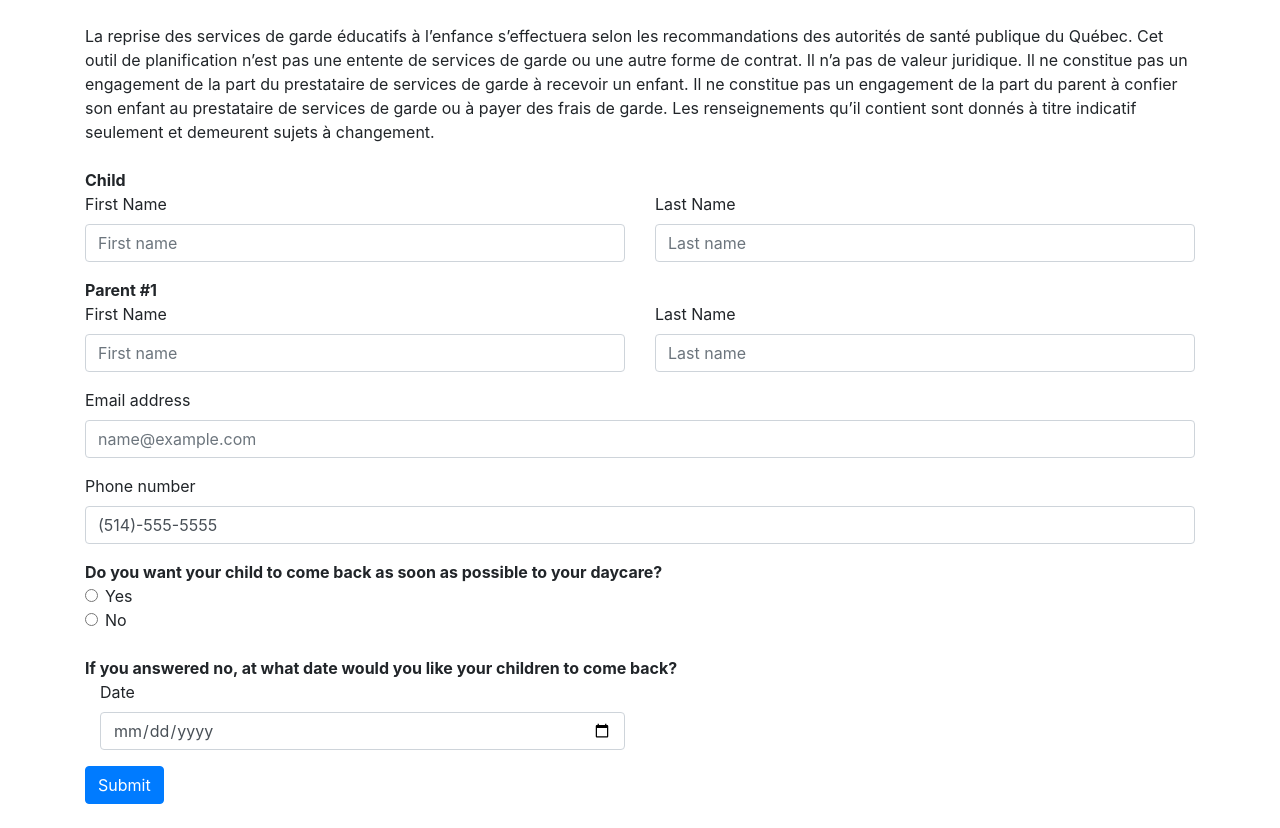
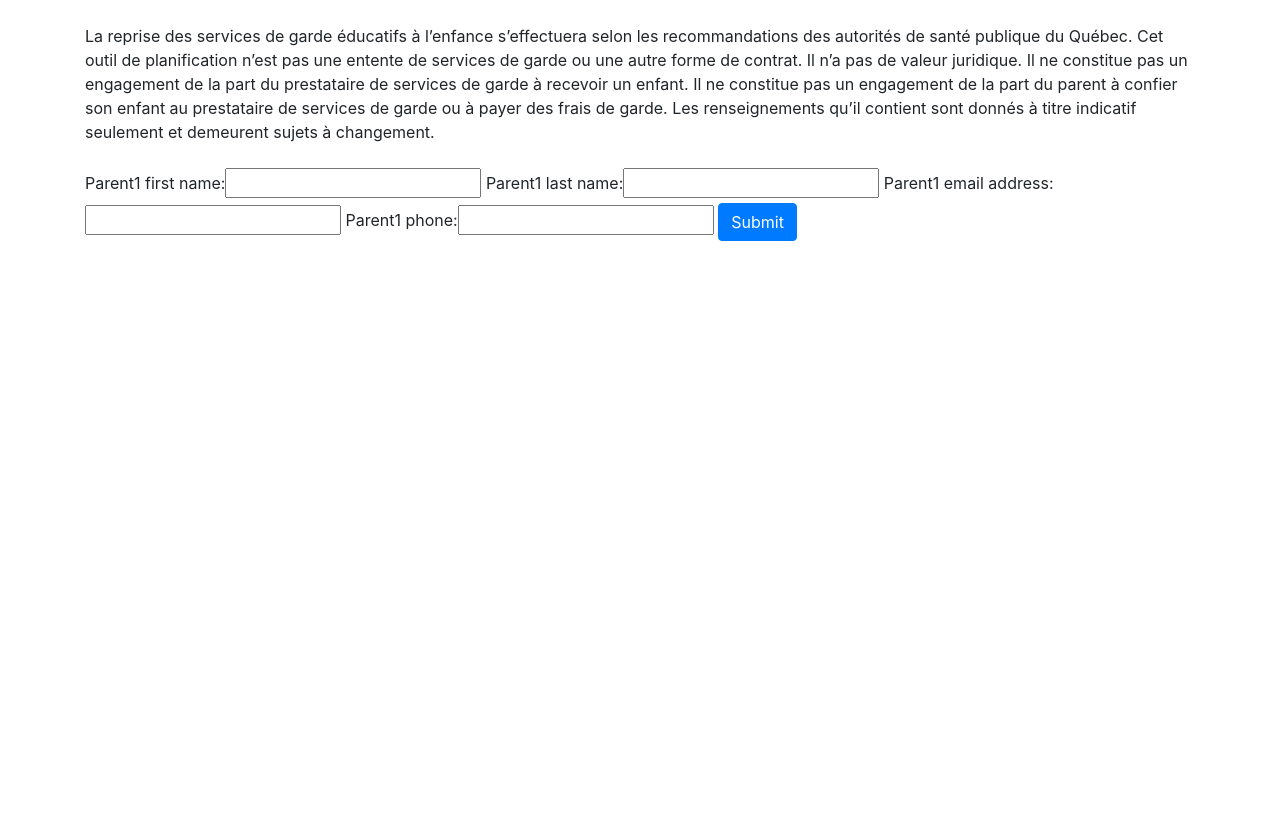
Before and after one commit to mtlberri/covidpolls, a Django app: page /covidpolls/ in a window 1280 px wide. Shown: the part 91-919 px from the top of the page. After the commit the page ends 332 px from the top, so only its background shows below. Run offline with Django 3.2, Linux system fonts and the light colour scheme; some libraries are stand-ins or nearby versions.

Commit message:
New form using ModelForm working, but not BS formatted yet

```diff
--- /dev/null
+++ b/covidpolls/forms.py
@@ -0,0 +1,10 @@
+from django.forms import ModelForm
+from .models import Parent1
+
+
+# Form Class for the parent 1
+class Parent1Form(ModelForm):
+    class Meta:
+        model = Parent1
+        fields = ['parent1_first_name', 'parent1_last_name', 'parent1_email_address',
+                  'parent1_phone']
--- a/covidpolls/models.py
+++ b/covidpolls/models.py
@@ -2,10 +2,10 @@ from django.db import models
 
 
 class Parent1(models.Model):
-    parent1_first_name = models.CharField(max_length=100)
-    parent1_last_name = models.CharField(max_length=100)
-    parent1_email_address = models.EmailField(max_length=200)
-    parent1_phone = models.CharField(max_length=20, default='NO PHONE')
+    parent1_first_name = models.CharField(max_length=100, blank=False)
+    parent1_last_name = models.CharField(max_length=100, blank=False)
+    parent1_email_address = models.EmailField(max_length=200, blank=False)
+    parent1_phone = models.CharField(max_length=20, blank=False)
 
     def __str__(self):
         return self.parent1_first_name + ' ' + self.parent1_last_name
--- a/covidpolls/templates/covidpolls/index.html
+++ b/covidpolls/templates/covidpolls/index.html
@@ -20,52 +20,9 @@
     La reprise des services de garde éducatifs à l’enfance s’effectuera selon les recommandations des autorités de santé publique du Québec. Cet outil de planification n’est pas une entente de services de garde ou une autre forme de contrat. Il n’a pas de valeur juridique. Il ne constitue pas un engagement de la part du prestataire de services de garde à recevoir un enfant. Il ne constitue pas un engagement de la part du parent à confier son enfant au prestataire de services de garde ou à payer des frais de garde. Les renseignements qu’il contient sont donnés à titre indicatif seulement et demeurent sujets à changement.
     <br>
     <br>
-    <form action="{% url 'covidpolls:save_form_in_db' %}" method="post">
+    <form action="{% url 'covidpolls:get_parent_preferences' %}" method="post">
         {% csrf_token %}
-        <b>Child</b>
-        <div class="form-group row">
-            <div class="col">
-                <label>First Name</label>
-                <input type="text" class="form-control" placeholder="First name" name="child_first_name" required>
-            </div>
-            <div class="col">
-                <label>Last Name</label>
-                <input type="text" class="form-control" placeholder="Last name" name="child_last_name" required>
-            </div>
-        </div>
-        <b>Parent #1</b>
-        <div class="form-group row">
-            <div class="col">
-                <label>First Name</label>
-                <input type="text" class="form-control" placeholder="First name" name="parent1_first_name" required>
-            </div>
-            <div class="col">
-                <label>Last Name</label>
-                <input type="text" class="form-control" placeholder="Last name" name="parent1_last_name" required>
-            </div>
-        </div>
-        <div class="form-group">
-            <label for="parent1_email">Email address</label>
-            <input type="email" class="form-control" id="parent1_email" name="parent1_email" placeholder="name@example.com" required>
-        </div>
-        <div class="form-group">
-            <label for="parent1_phone">Phone number</label>
-            <input class="form-control" type="tel" value="(514)-555-5555" name="parent1_phone" id="parent1_phone" required>
-        </div>
-        <b>Do you want your child to come back as soon as possible to your daycare?<br></b>
-        <div class="form-check">
-            <input class="form-check-input" type="radio" name="child_asap" id="child_asap_yes" value="Yes">
-            <label class="form-check-label" for="child_asap_yes">Yes</label><br>
-        </div>
-        <div class="form-check">
-            <input class="form-check-input" type="radio" name="child_asap" id="child_asap_no" value="No">
-            <label class="form-check-label" for="child_asap_no">No</label><br><br>
-        </div>
-        <b>If you answered no, at what date would you like your children to come back?<br></b>
-        <div class="form-group col-md-6 col-sm-6 col-xs-12" width="12">
-            <label for="date">Date</label>
-            <input class="form-control" type="date" id="date" name="date" placeholder="MM/DD/YYYY">
-        </div>
+        {{ form.as_table }}
         <button type="submit" class="btn btn-primary">Submit</button><br><br>
     </form>
 </div>
--- a/covidpolls/templates/covidpolls/confirmation.html
+++ b/covidpolls/templates/covidpolls/thanks.html
@@ -24,7 +24,7 @@
     <br>
     <br>
     <div class="alert alert-success", role="alert">
-        Your preferences for {{child_name}} have been saved.
+        Your preferences have been saved.
     </div>
 </div>
 
--- a/covidpolls/urls.py
+++ b/covidpolls/urls.py
@@ -5,7 +5,6 @@ from . import views
 
 app_name = 'covidpolls'
 urlpatterns = [
-    path('', views.index, name='index'),
-    path('save_form_in_db/', views.save_form_in_db, name='save_form_in_db'),
-    path('<str:child_name>/confirmation/', views.confirmation, name='confirmation'),
+    path('', views.get_parent_preferences, name='get_parent_preferences'),
+    path('thanks/', views.thanks, name='thanks'),
 ] + static(settings.STATIC_URL, document_root=settings.STATIC_ROOT)
--- a/covidpolls/views.py
+++ b/covidpolls/views.py
@@ -3,40 +3,57 @@ from django.shortcuts import render, get_list_or_404
 from django.urls import reverse
 
 from .models import Child, Parent1
+from .forms import Parent1Form
 
 
-def index(request):
-    # list_of_children = get_list_or_404(Child)
-    # context = {'list_of_children': list_of_children}
-    return render(request, 'covidpolls/index.html')
+def get_parent_preferences(request):
+    if request.method == 'POST':
+        parent1_form = Parent1Form(request.POST)
+        if parent1_form.is_valid():
+            # Save in the DB
+            new_parent1 = parent1_form.save()
+            return HttpResponseRedirect(reverse('covidpolls:thanks'))
+    # Else if method GET
+    else:
+        parent1_form = Parent1Form()
+    context = {'form': parent1_form}
+    return render(request, 'covidpolls/index.html', context)
 
 
-def save_form_in_db(request):
-    # Save the data in the DB
-    parent1 = Parent1(parent1_first_name=request.POST['parent1_first_name'],
-                      parent1_last_name=request.POST['parent1_last_name'],
-                      parent1_email_address=request.POST['parent1_email'],
-                      parent1_phone=request.POST['parent1_phone'])
-    parent1.save()
+def thanks(request):
+    return render(request, 'covidpolls/thanks.html')
 
-    print('Date: ' + request.POST['date'])
-    if request.POST['date'] == '':
-        print('Date is empty, replace by standard date 2020-01-01')
-        date = '2020-01-01'
-    else:
-        print('Date is not empty and is:' + request.POST['date'])
-        date = request.POST['date']
-
-    parent1.child_set.create(
-        child_first_name=request.POST['child_first_name'],
-        child_last_name=request.POST['child_last_name'],
-        child_return_asap=request.POST['child_asap'] == 'Yes',
-        child_date_return=date,
-    )
-    child_name = request.POST['child_first_name']
-    return HttpResponseRedirect(reverse('covidpolls:confirmation', args=(child_name, )))
-
-
-def confirmation(request, child_name):
-    context = {'child_name': child_name}
-    return render(request, 'covidpolls/confirmation.html', context)
+#
+# def index(request):
+#     return render(request, 'covidpolls/index.html')
+#
+#
+# def save_form_in_db(request):
+#     # Save the data in the DB
+#     parent1 = Parent1(parent1_first_name=request.POST['parent1_first_name'],
+#                       parent1_last_name=request.POST['parent1_last_name'],
+#                       parent1_email_address=request.POST['parent1_email'],
+#                       parent1_phone=request.POST['parent1_phone'])
+#     parent1.save()
+#
+#     print('Date: ' + request.POST['date'])
+#     if request.POST['date'] == '':
+#         print('Date is empty, replace by standard date 2020-01-01')
+#         date = '2020-01-01'
+#     else:
+#         print('Date is not empty and is:' + request.POST['date'])
+#         date = request.POST['date']
+#
+#     parent1.child_set.create(
+#         child_first_name=request.POST['child_first_name'],
+#         child_last_name=request.POST['child_last_name'],
+#         child_return_asap=request.POST['child_asap'] == 'Yes',
+#         child_date_return=date,
+#     )
+#     child_name = request.POST['child_first_name']
+#     return HttpResponseRedirect(reverse('covidpolls:confirmation', args=(child_name, )))
+#
+#
+# def confirmation(request, child_name):
+#     context = {'child_name': child_name}
+#     return render(request, 'covidpolls/confirmation.html', context)
--- a/requirements.txt
+++ b/requirements.txt
@@ -1,6 +1,6 @@
 asgiref==3.2.7
 certifi==2020.4.5.1
-Django==2.1.1
+Django==3.0.3
 psycopg2==2.8.4
 pytz==2020.1
 sqlparse==0.3.1
```
